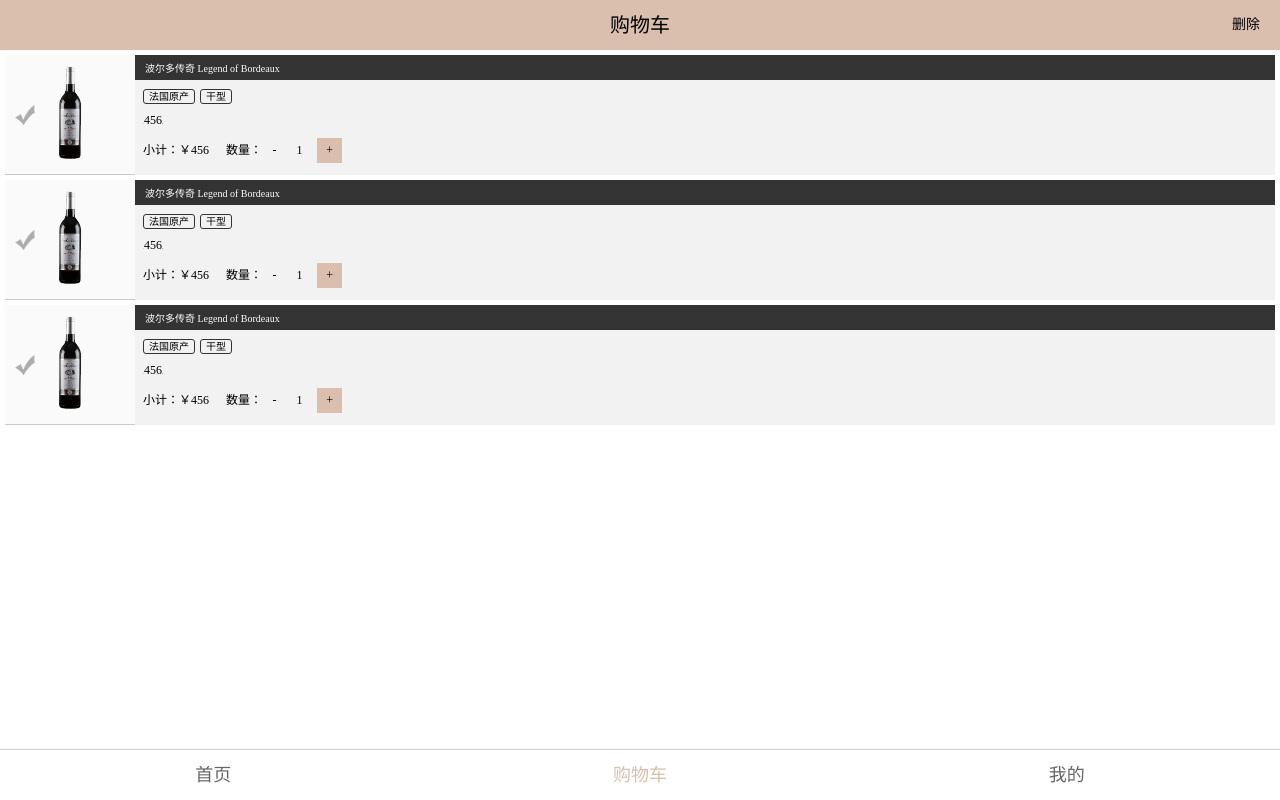
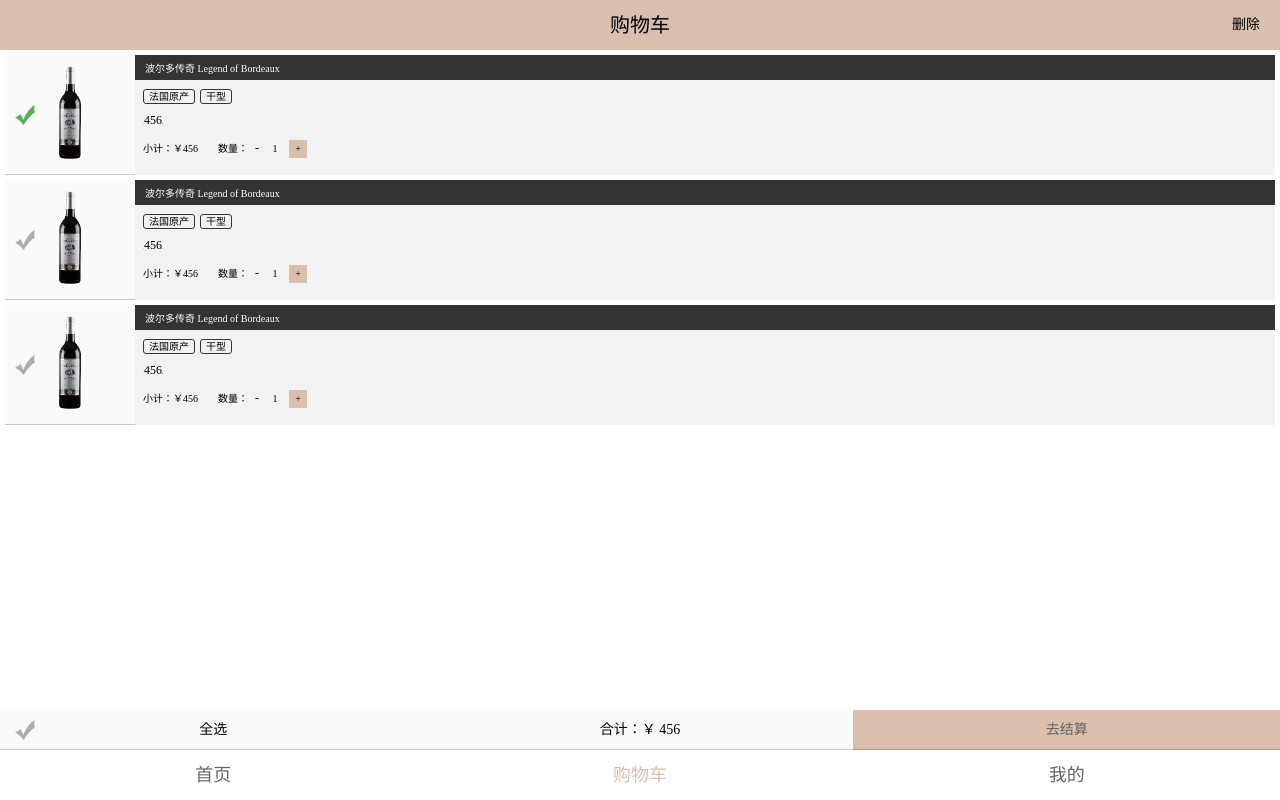
Before and after one commit to Bruce-zxy/Flora-wine-style, a plain HTML site: page shoppingCart.html in a window 1280 px wide. Both pictures are taken after a click on the picture 70 px from the left and 115 px from the top of the page. Drawn offline with Linux system fonts and the light colour scheme.

Commit message:
add sumPrice

```diff
--- a/css/index.css
+++ b/css/index.css
@@ -91,9 +91,14 @@ a, a:hover, a:active, a:focus, a:visited { -webkit-tap-highlight-color:rgba(0,0,
 .cart_item .product_name { height: 15px; }
 .cart_item .product_intro { height: calc(100% - 41px); width: calc(100% - 16px); padding: 8px; }
 .cart_item .product_intro .price { font-size: 12rem; }
-.cart_item p:last-child { font-size: 12rem; }
+.cart_item p:last-child { font-size: 10rem; }
 .cart_item .sum { display: inline-block; width: 35px; /*margin-right: 10px*/ }
-.cart_item .sub,.cart_item .num,.cart_item .add { display:inline-block; width: 15px; padding: 5px; text-align: center }
-.cart_item .add { background-color: #dabfae; margin-left: 5px }
-
+.cart_item .sub,.cart_item .num,.cart_item .add { display:inline-block; width: 12px; padding: 3px; text-align: center }
+.cart_item .add { background-color: #dabfae; margin-left: 5px; height: 12px; }
+.cart_item .sub { font-size: 12rem; }
+.sum_price { display: -webkit-flex; /* Safari */ display: flex; justify-content: space-around; position: fixed; bottom: 50px; width: 100%; height: 40px; font-size: 14rem; background-color: #fafafa; }
+.sum_price a.selection { display: block; width: 20px; height: 20px; top: calc(50% - 10px); left: 15px; position: absolute; background-size: 100%; background-image: url('../img/unselected.png'); }
+.sum_price a.selection.selected { background-image: url('../img/selected.png'); }
+.sum_price div { display: inline-block; height: 100%; width: 100%; text-align: center; line-height: 40px }
+.sum_price div:last-child { background-color: #dabfae; }
 /*购物车 end*/
--- a/js/index.js
+++ b/js/index.js
@@ -1,3 +1,16 @@
+function sumPrice() {
+	var sum = 0;
+	var price,count;
+	$(".cart_item .selection").map(function (i, item) {
+		if($(item).hasClass("selected")) {
+			count = $(item).parent().find(".num").html()*1;
+			price = $(item).parent().find(".price").html()*1;
+			sum+=count*price;
+		}
+	})
+	$(".sum_price .heji").html(sum);
+}
+
 // 回退按钮
 $(".go_back").click(function () {
 	window.history.go(-1);
@@ -11,31 +24,59 @@ var mySwiper = new Swiper('.swiper-container', {
     pagination: '.swiper-pagination',
 })
 
+// 底部导航栏切换
 $(".nav_list a").click(function () {
 	$(".nav_list a").removeClass('active');
 	$(this).addClass('active');
 })
 
+// 顶部酒品分类切换
 $(".classify_nav a").click(function () {
 	$(".classify_nav a").removeClass('active');
 	$(this).addClass('active');
 })
 
+// 购物车选中切换
+$(".cart_item .selection").click(function () {
+	$(this).toggleClass("selected");
+	sumPrice();
+})
 $(".cart_item img").click(function () {
 	$(this).prev().toggleClass("selected");
+	sumPrice();
 })
 
+// 购物车加
 $(".cart_item .add").click(function () {
 	var count = $(this).prev().html()*1;
 	var price = $(this).parent().prev().find(".price").html()*1;
 	$(this).prev().html(++count);
 	$(this).parent().find(".sum").html(count*price);
+	sumPrice();
 })
 
+// 购物车减
 $(".cart_item .sub").click(function () {
 	var count = $(this).next().html()*1;
 	var price = $(this).parent().prev().find(".price").html()*1;
 	if (count === 1) return
 	$(this).next().html(--count);
 	$(this).parent().find(".sum").html(count*price);
+	sumPrice();
 })
+
+// 购物车总价
+$(".sum_price .selection").click(function () {
+	var len = $(".cart_item").length;
+	var cartItem = $(".cart_item .selection");
+	$(this).toggleClass("selected");
+	if($(".cart_item .selected").length === len) {
+		cartItem.removeClass("selected");
+		sumPrice()
+	} else {
+		cartItem.map(function (i, item) {
+			$(item).hasClass("selected") ? "" : $(item).addClass("selected")
+		})
+		sumPrice();
+	}
+})
--- a/shoppingCart.html
+++ b/shoppingCart.html
@@ -31,7 +31,7 @@
 
     <div class="shopping_cart">
         <div class="cart_item">
-            <a href="javasctipt:;" class="selection selected"></a>
+            <a href="javasctipt:;" class="selection"></a>
             <img src="./img/shop_list_product.jpg" alt="product">
             <div>
                 <p class="product_name">波尔多传奇 Legend of Bordeaux</p>
@@ -68,6 +68,20 @@
         </div>
     </div>
 
+    <div class="sum_price">
+        <div>
+            <a href="javasctipt:;" class="selection"></a>
+            全选
+        </div>
+        <div>
+            合计：￥
+            <span class="heji">0</span>
+        </div>
+        <div>
+            <a href="javasctipt:;">去结算</a>
+        </div>
+    </div>
+
     <div class="nav_list">
         <a href="./index.html">首页</a>
         <a href="./shoppingCart.html" class="active">购物车</a>
```
